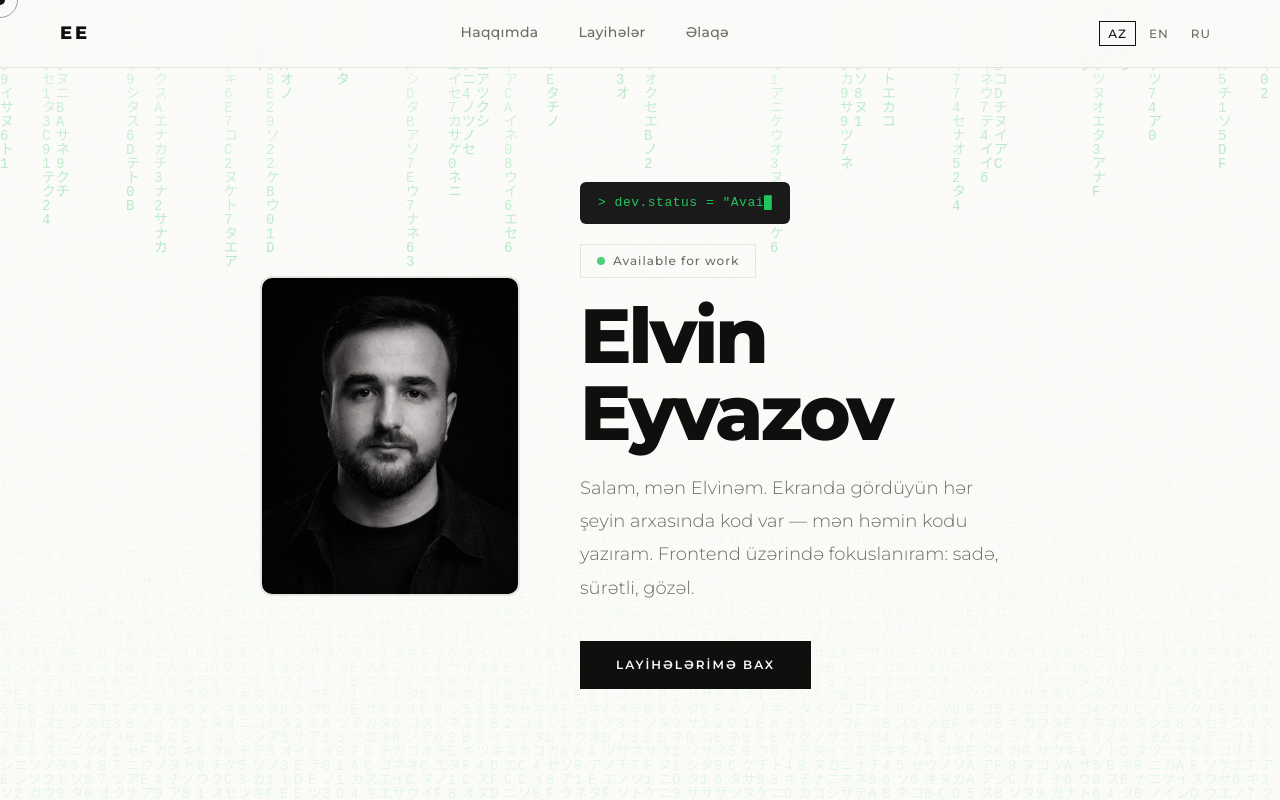
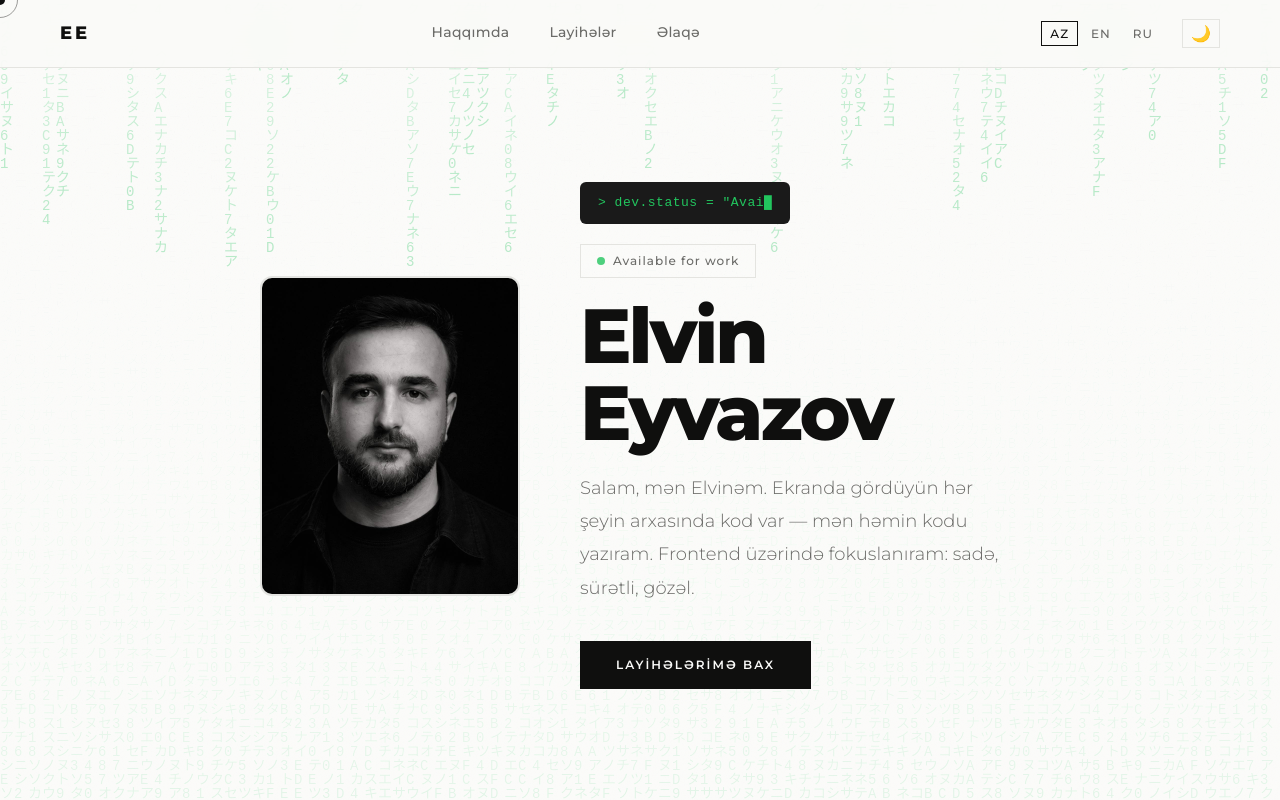
Before and after one commit to Elleo15/myportfile, a plain HTML site: page index.html in a window 1280 px wide. Shown: the top 800 px of the page. Drawn offline with Linux system fonts and the light colour scheme.

Commit message:
Update index.html

```diff
--- a/index.html
+++ b/index.html
@@ -61,6 +61,7 @@
           <button class="lang-btn" onclick="setLang('en')">EN</button>
           <button class="lang-btn" onclick="setLang('ru')">RU</button>
         </div>
+        <button id="theme-btn" onclick="toggleTheme()">🌙</button>
         <button class="ham-btn" id="hamBtn" aria-label="Menyu">
           <span></span><span></span><span></span>
         </button>
```
